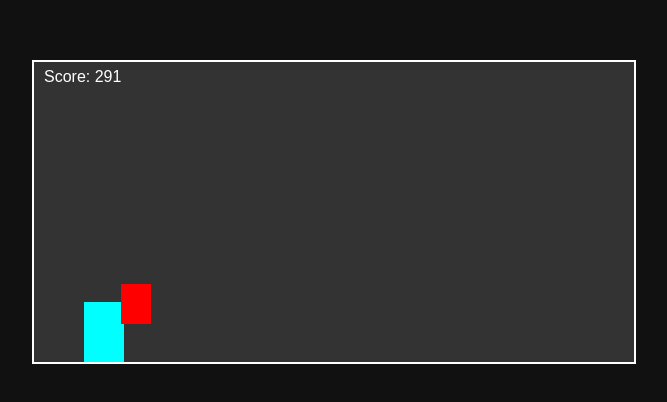
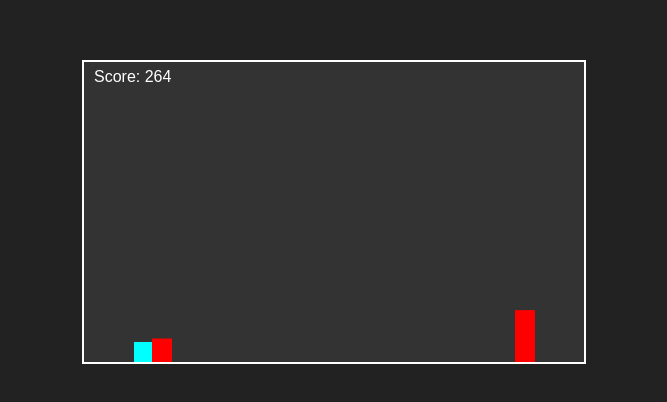
Before and after one commit to vish2510/obstacle-game, a plain HTML site: page game1/index.html in a window 1280 px wide. Shown: the part 188-590 px from the top of the page, without its empty margins (306-973 px from the left). Drawn offline with Linux system fonts and the light colour scheme.

Commit message:
Update index.html

```diff
--- a/game1/index.html
+++ b/game1/index.html
@@ -3,7 +3,7 @@
 <head>
   <meta charset="UTF-8" />
   <meta name="viewport" content="width=device-width, initial-scale=1.0" />
-  <title>Trust Issues Style Game (Debug)</title>
+  <title>Mini Obstacle Game</title>
   <style>
     body {
       margin: 0;
@@ -11,7 +11,7 @@
       justify-content: center;
       align-items: center;
       height: 100vh;
-      background: #111;
+      background: #222;
       overflow: hidden;
     }
     canvas {
@@ -21,15 +21,15 @@
   </style>
 </head>
 <body>
-  <canvas id="gameCanvas" width="600" height="300"></canvas>
+  <canvas id="gameCanvas" width="500" height="300"></canvas>
 
   <script>
     const canvas = document.getElementById("gameCanvas");
     const ctx = canvas.getContext("2d");
 
-    let player = { x: 50, y: 250, width: 40, height: 60, dy: 0, gravity: 0.6, jumpPower: -10, grounded: false };
-
-    let traps = [];
+    let player = { x: 50, y: 250, width: 20, height: 20, dy: 0, gravity: 0.6, jumpPower: -10, grounded: false };
+    let obstacles = [];
+    let gameSpeed = 3;
     let score = 0;
     let isGameOver = false;
 
@@ -40,15 +40,9 @@
       }
     });
 
-    function spawnTrap() {
-      let type = Math.random();
-      if (type < 0.33) {
-        traps.push({ x: canvas.width, y: 260, width: 30, height: 40, type: "spike", dx: -3, dy: Math.random() > 0.5 ? -2 : 2 });
-      } else if (type < 0.66) {
-        traps.push({ x: canvas.width, y: 0, width: 40, height: 40, type: "block", dy: 2 });
-      } else {
-        traps.push({ x: canvas.width, y: 280, width: 80, height: 20, type: "floor", fallAfter: 60 });
-      }
+    function spawnObstacle() {
+      let height = Math.random() * 40 + 20;
+      obstacles.push({ x: canvas.width, y: canvas.height - height, width: 20, height: height });
     }
 
     function update() {
@@ -56,56 +50,42 @@
 
       ctx.clearRect(0, 0, canvas.width, canvas.height);
 
-      // Physics
+      // Player physics
       player.y += player.dy;
       player.dy += player.gravity;
+
       if (player.y + player.height >= canvas.height) {
         player.y = canvas.height - player.height;
         player.dy = 0;
         player.grounded = true;
       }
 
-      // Draw player (rectangle for now)
+      // Draw player
       ctx.fillStyle = "cyan";
       ctx.fillRect(player.x, player.y, player.width, player.height);
 
-      // Traps
-      for (let i = 0; i < traps.length; i++) {
-        let t = traps[i];
+      // Update obstacles
+      for (let i = 0; i < obstacles.length; i++) {
+        let obs = obstacles[i];
+        obs.x -= gameSpeed;
+        ctx.fillStyle = "red";
+        ctx.fillRect(obs.x, obs.y, obs.width, obs.height);
 
-        if (t.type === "spike") {
-          t.x += t.dx;
-          t.y += t.dy;
-          if (t.y < 200 || t.y > 260) t.dy *= -1;
-          ctx.fillStyle = "red";
-          ctx.fillRect(t.x, t.y, t.width, t.height);
-        }
-
-        if (t.type === "block") {
-          t.y += t.dy;
-          ctx.fillStyle = "gray";
-          ctx.fillRect(t.x, t.y, t.width, t.height);
-        }
-
-        if (t.type === "floor") {
-          ctx.fillStyle = "green";
-          ctx.fillRect(t.x, t.y, t.width, t.height);
-          if (t.fallAfter > 0) t.fallAfter--; else t.y += 3;
-        }
-
-        // Collision
-        if (player.x < t.x + t.width &&
-            player.x + player.width > t.x &&
-            player.y < t.y + t.height &&
-            player.y + player.height > t.y) {
+        // Collision check
+        if (player.x < obs.x + obs.width &&
+            player.x + player.width > obs.x &&
+            player.y < obs.y + obs.height &&
+            player.y + player.height > obs.y) {
           isGameOver = true;
           alert("Game Over! Score: " + score);
           document.location.reload();
         }
       }
 
-      traps = traps.filter(t => t.x + t.width > 0 && t.y < canvas.height + 50);
+      // Remove offscreen obstacles
+      obstacles = obstacles.filter(obs => obs.x + obs.width > 0);
 
+      // Score
       score++;
       ctx.fillStyle = "white";
       ctx.font = "16px Arial";
@@ -114,7 +94,8 @@
       requestAnimationFrame(update);
     }
 
-    setInterval(spawnTrap, 2000);
+    // Spawn obstacles every 2 seconds
+    setInterval(spawnObstacle, 2000);
     update();
   </script>
 </body>
```
